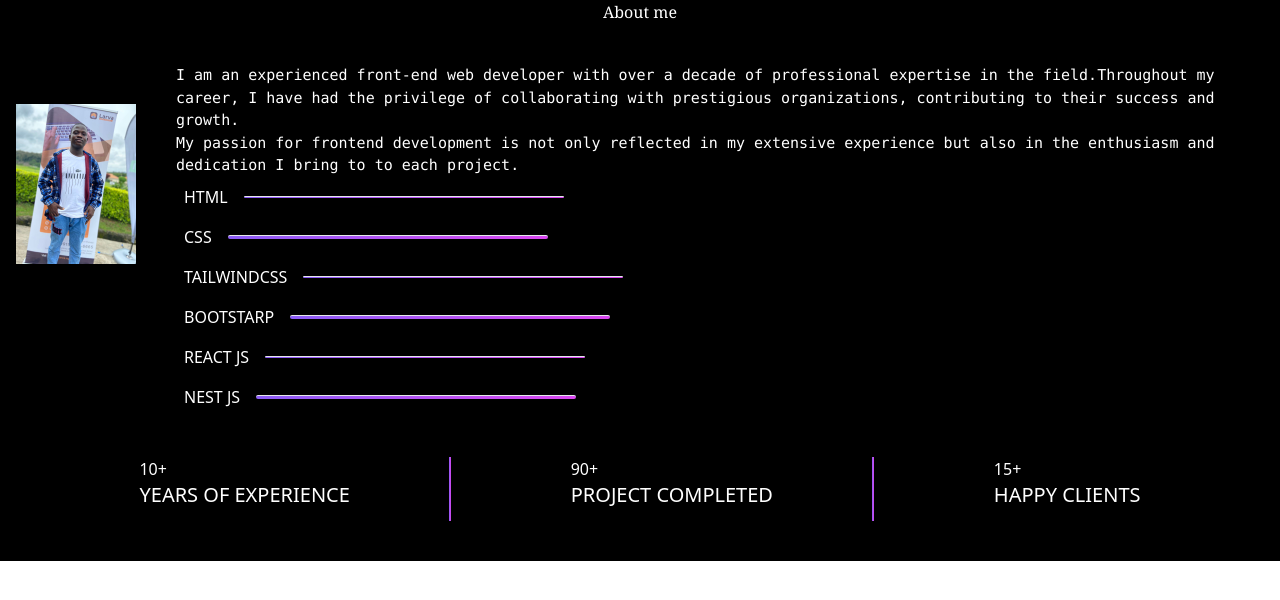
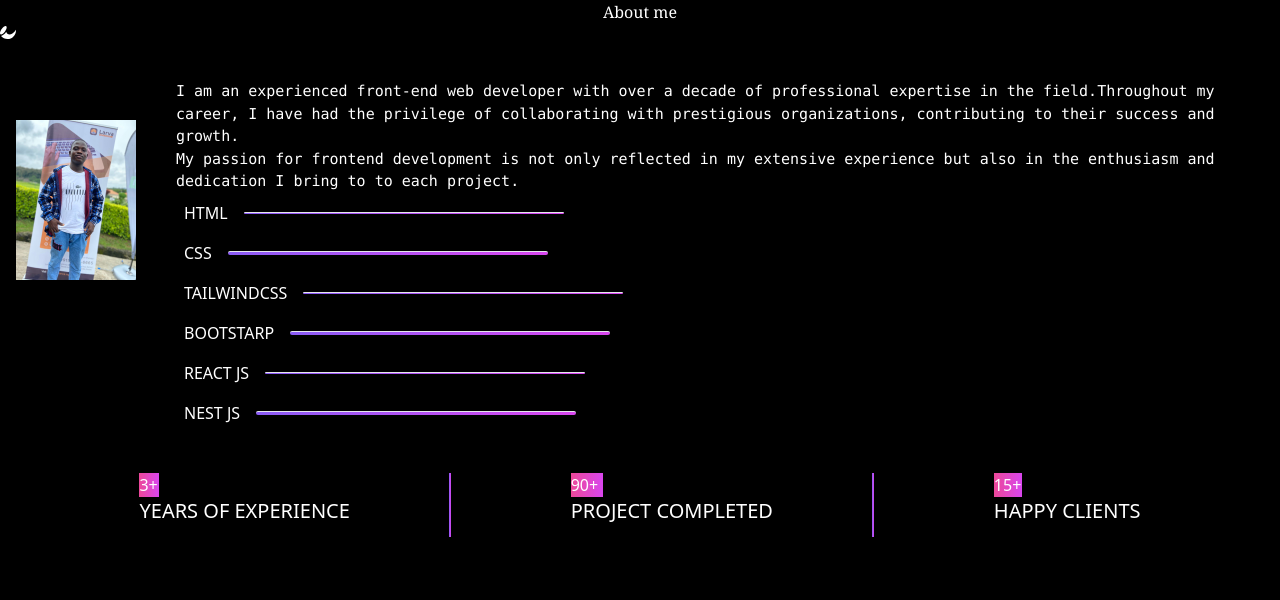
Before and after one commit to bello-ibraheem-adewale/my-portiforlio, a React (Vite) app: page /about in a window 1280 px wide. Shown: the top 600 px of the page. Built offline with nearby package versions, Linux system fonts and the light colour scheme.

Commit message:
working on hover and transform effect

```diff
--- a/src/page/About.jsx
+++ b/src/page/About.jsx
@@ -1,11 +1,15 @@
 import React from 'react'
 import image9 from '../assets/bb.jpg'
+import { FaAffiliatetheme } from "react-icons/fa6";
+
+
 
 const About = () => {
   return (
-    <div className='bg-black w-[100vw] text-white'>
+    <div className='bg-black w-[100vw] min-h-screen text-white'>
 
       <h1 className='text-center font-serif text-gradient-to-r from-violet-500 to-fuchsia-500'>About me</h1>
+      <FaAffiliatetheme />
       <div className='flex flex-row justify-center space-x-10'>
         <img className='w-48 h-60 pt-20 pl-4' src={image9} alt="" />
         <div className='flex flex-col'>
@@ -16,32 +20,32 @@ const About = () => {
 
           </div>
           <div className='flex flex-col'>
-          <div className='flex flex-col tablet:flex-row items-center m-2 gap-4'><h2>HTML</h2><hr className='w-60 tablet:w-80 laptop:w-80 h-0.5 bg-gradient-to-r from-violet-500 to-fuchsia-500 rounded' /></div>
-          <div className='flex flex-col tablet:flex-row items-center m-2 gap-4'><h2>CSS</h2><hr className='w-60 tablet:w-80 laptop:w-80 h-1 bg-gradient-to-r from-violet-500 to-fuchsia-500 rounded' /></div>
-          <div className='flex flex-col tablet:flex-row items-center m-2 gap-4'><h2>TAILWINDCSS</h2><hr className='w-60 tablet:w-80 laptop:w-80 h-0.5 bg-gradient-to-r from-violet-500 to-fuchsia-500 rounded' /></div>
-          <div className='flex flex-col tablet:flex-row items-center m-2 gap-4'><h2>BOOTSTARP</h2><hr className='w-60 tablet:w-80 laptop:w-80 h-1 bg-gradient-to-r from-violet-500 to-fuchsia-500 rounded' /></div>
-          <div className='flex flex-col tablet:flex-row items-center m-2 gap-4'><h2>REACT JS</h2><hr className='w-60 tablet:w-80 laptop:w-80 h-0.5 rounded bg-gradient-to-r from-violet-500 to-fuchsia-500' /></div>
-          <div className='flex flex-col tablet:flex-row items-center m-2 gap-4'><h2>NEST JS</h2><hr className='w-60 tablet:w-80 laptop:w-80 h-1 rounded bg-gradient-to-r from-violet-500 to-fuchsia-500' /></div>
+          <div className='flex flex-col hover:transition 0.3s hover:transform hover:scale-105 tablet:flex-row items-center m-2 gap-4'><h2>HTML</h2><hr className='w-60 tablet:w-80 laptop:w-80 h-0.5 bg-gradient-to-r from-violet-500 to-fuchsia-500 rounded' /></div>
+          <div className='flex flex-col hover:transition 0.3s hover:transform hover:scale-105 tablet:flex-row items-center m-2 gap-4'><h2>CSS</h2><hr className='w-60 tablet:w-80 laptop:w-80 h-1 bg-gradient-to-r from-violet-500 to-fuchsia-500 rounded' /></div>
+          <div className='flex flex-col hover:transition 0.3s hover:transform hover:scale-105 tablet:flex-row items-center m-2 gap-4'><h2>TAILWINDCSS</h2><hr className='w-60 tablet:w-80 laptop:w-80 h-0.5 bg-gradient-to-r from-violet-500 to-fuchsia-500 rounded' /></div>
+          <div className='flex flex-col hover:transition 0.3s hover:transform hover:scale-105 tablet:flex-row items-center m-2 gap-4'><h2>BOOTSTARP</h2><hr className='w-60 tablet:w-80 laptop:w-80 h-1 bg-gradient-to-r from-violet-500 to-fuchsia-500 rounded' /></div>
+          <div className='flex flex-col hover:transition 0.3s hover:transform hover:scale-105 tablet:flex-row items-center m-2 gap-4'><h2>REACT JS</h2><hr className='w-60 tablet:w-80 laptop:w-80 h-0.5 rounded bg-gradient-to-r from-violet-500 to-fuchsia-500' /></div>
+          <div className='flex flex-col hover:transition 0.3s hover:transform hover:scale-105 tablet:flex-row items-center m-2 gap-4'><h2>NEST JS</h2><hr className='w-60 tablet:w-80 laptop:w-80 h-1 rounded bg-gradient-to-r from-violet-500 to-fuchsia-500' /></div>
           </div>
         </div>
       </div>
 
       <main className='flex justify-evenly p-10 bg-black h-auto w-screen'>
         <div>
-          <h1>10+</h1>
+          <h1 className='bg-gradient-to-r from-pink-500 to-fuchsia-500 w-5'>3+</h1>
           <p className='text-[10px] tablet:text-xl laptop:text-xl'>YEARS OF EXPERIENCE</p>
         </div>
         {/* <hr className='bg-orange-500 w-5 h-90'/> */}
         <div className='bg-gradient-to-r from-violet-500 to-fuchsia-500 w-0.5 mr-5 h-16'></div>
 
         <div>
-          <h1>90+</h1>
+          <h1 className='bg-gradient-to-r from-pink-500 to-fuchsia-500 w-8'>90+</h1>
           <p className='text-[10px] tablet:text-xl laptop:text-xl'>PROJECT COMPLETED</p>
         </div>
         <div className='bg-gradient-to-r from-violet-500 to-fuchsia-500 w-0.5 mr-5 h-16'></div>
 
         <div>
-          <h1>15+</h1>
+          <h1 className='bg-gradient-to-r from-pink-500 to-fuchsia-500 w-7'>15+</h1>
           <p className='text-[10px] tablet:text-xl laptop:text-xl'>HAPPY CLIENTS</p>
         </div>
       </main>
--- a/src/page/Home.jsx
+++ b/src/page/Home.jsx
@@ -11,7 +11,7 @@ const Home = () => {
   };
 
   return (
-    <div className='w-full min-h-screen bg-black text-white font-mono'>
+    <div className='w-[100vw] min-h-screen bg-black text-white font-mono'>
       <nav className='flex justify-between items-center py-4 px-6 tablet:px-10 laptop:px-10'>
         <h1 className='text-2xl'>Dr.Bee</h1>
         <div className='hidden tablet:flex laptop:flex justify-evenly gap-8'>
@@ -23,7 +23,7 @@ const Home = () => {
         </div>
 
         <div>
-        <a className='bg-gradient-to-r from-pink-500 to-fuchsia-500 hidden tablet:flex laptop:flex transform scale-1 w-32 h-10 rounded-full pt-2 justify-center text-center' href="#contact">Contact Us</a>
+        <a className='bg-gradient-to-r from-pink-500 to-fuchsia-500 transition-colors bg-blend-lighten hover:transform scale-75 hidden tablet:flex laptop:flex w-36 h-12  rounded-full pt-2 justify-center text-xl text-center' href="#contact">Contact Us</a>
 
         </div>
 
```
